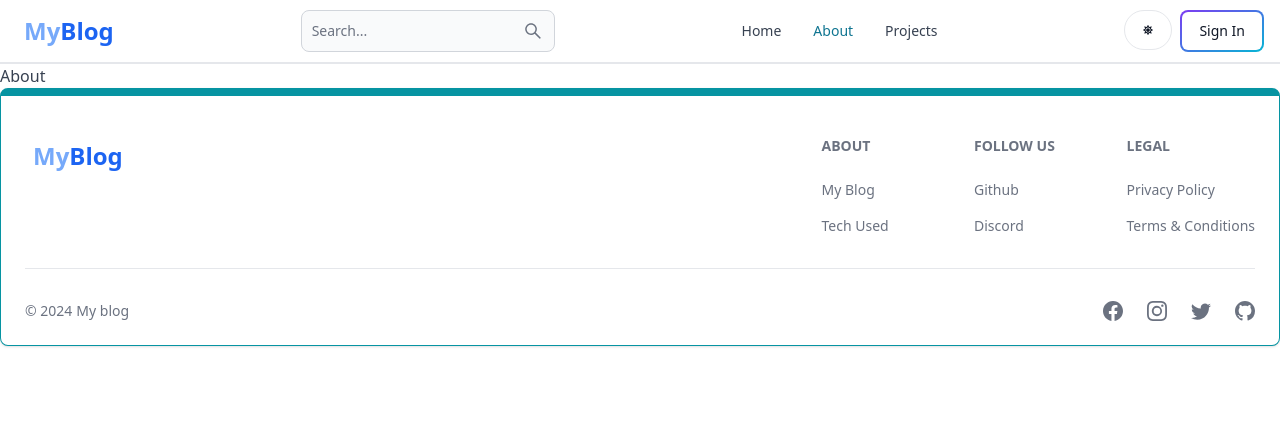
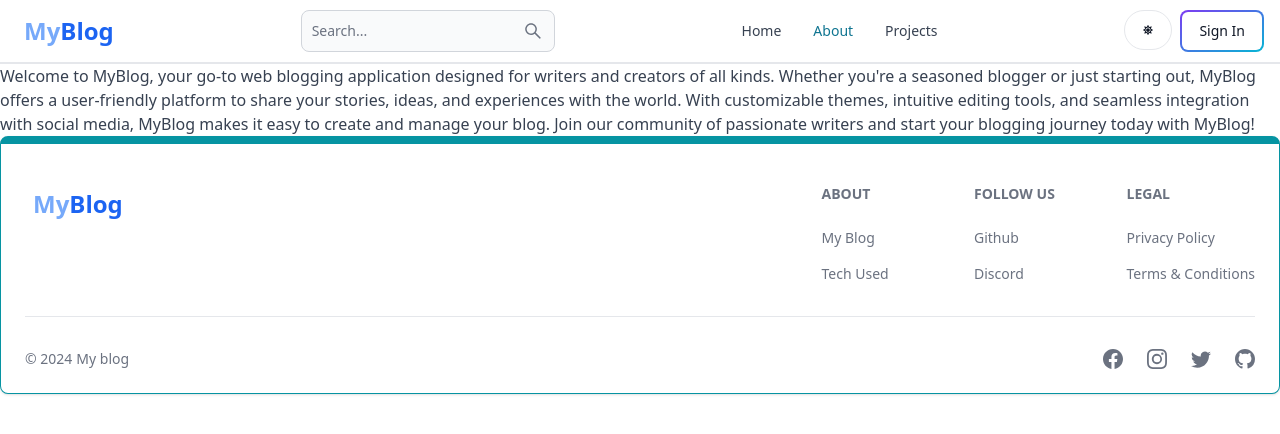
Before and after one commit to Xessankit13/Mern-Blog, a React (Vite) app in the folder client/: page /about in a window 1280 px wide. Shown: the top 434 px of the page. Built offline with nearby package versions, Linux system fonts and the light colour scheme; no server answers.

Commit message:
About me page

```diff
--- a/client/src/pages/About.jsx
+++ b/client/src/pages/About.jsx
@@ -1,7 +1,15 @@
-import React from 'react'
+import React from "react";
 
 export const About = () => {
   return (
-    <div>About</div>
-  )
-}
+    <div>
+      Welcome to MyBlog, your go-to web blogging application designed for
+      writers and creators of all kinds. Whether you're a seasoned blogger or
+      just starting out, MyBlog offers a user-friendly platform to share your
+      stories, ideas, and experiences with the world. With customizable themes,
+      intuitive editing tools, and seamless integration with social media,
+      MyBlog makes it easy to create and manage your blog. Join our community of
+      passionate writers and start your blogging journey today with MyBlog!
+    </div>
+  );
+};
```
